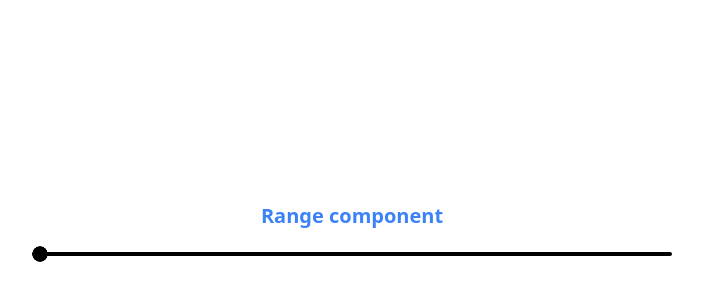
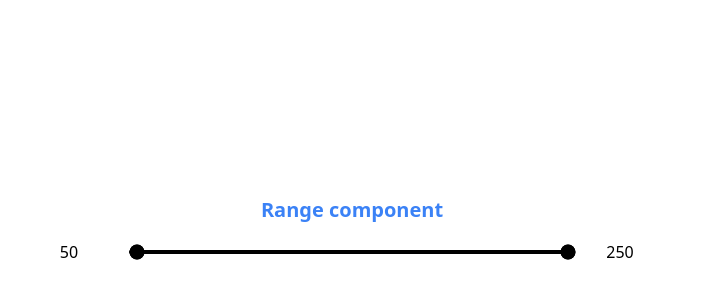
Before and after one commit to ccbabcn/range-component, a Next.js app: page / in a window 1280 px wide. Shown: the part 170-470 px from the top of the page, without its empty margins (288-991 px from the left). Built offline with nearby package versions, Linux system fonts and the light colour scheme.

Commit message:
Updates range logic

```diff
--- a/app/components/range/knob/useMouseMove.tsx
+++ b/app/components/range/knob/useMouseMove.tsx
@@ -1,6 +1,6 @@
 import { useMoveProps } from '@/app/types';
+import { useEffect } from 'react';
 import { getBoundedValue } from '@/app/utils';
-import { useEffect } from 'react';
 
 const useMouseMove = ({
   isDragging,
--- a/app/components/range/range.tsx
+++ b/app/components/range/range.tsx
@@ -1,30 +1,35 @@
 'use client';
 
+import { KnobOnChageProperties } from '@/app/types';
 import { useEffect, useRef, useState } from 'react';
 import Knob from './knob/knob';
-import { KnobOnChageProperties } from '@/app/types';
 
 const Range = (): JSX.Element => {
   const [limits, setLimits] = useState({
-    minSliderValue: 0,
-    maxSliderValue: 0,
-    offset: 0,
+    min: 0,
+    max: 0,
   });
+  const prices = [50, 250];
+  const maxPrice = Math.max(...prices);
+  const minPrice = Math.min(...prices);
   const knobSize = 15;
   const sliderRef = useRef(null);
+
+  const updateLimits = () => {
+    const parentOffset = sliderRef.current.offsetLeft;
+    const parentWidth = sliderRef.current.clientWidth;
+    const minLimit = parentOffset + knobSize / 2;
+    const maxLimit = parentOffset + parentWidth - knobSize / 2;
+    setLimits({
+      min: minLimit,
+      max: maxLimit,
+    });
+  };
   useEffect(() => {
     if (sliderRef.current) {
-      const parentOffset = sliderRef.current.offsetLeft;
-      const parentWidth = sliderRef.current.clientWidth;
-      const minLimit = parentOffset + knobSize / 2;
-      const maxLimit = parentOffset + parentWidth - knobSize / 2;
-      setLimits({
-        minSliderValue: minLimit,
-        maxSliderValue: maxLimit,
-        offset: parentOffset,
-      });
+      updateLimits();
     }
-  }, []);
+  }, [sliderRef?.current?.offsetLeft]);
 
   const [leftKnobProperties, setLeftKnobProperties] = useState({
     left: 0,
@@ -44,38 +49,92 @@ const Range = (): JSX.Element => {
   const handleOnRightKnobChange = (properties: KnobOnChageProperties) => {
     setRightKnobProperties(properties);
   };
+  const handleLeftInputChange = () => {};
+
+  const handleRightInputChange = () => {};
+
+  const fromPercentageToValue = () => {
+    const leftPercentage = leftKnobProperties.percent;
+    const rightPercentage = rightKnobProperties.percent;
+    const range = maxPrice - minPrice;
+    let leftValue = Math.round((leftPercentage * range) / 100 + minPrice);
+    let rightValue = Math.round((rightPercentage * range) / 100 + minPrice);
+
+    const isSameValue = leftValue === rightValue;
+    const isZeroPercentage = leftPercentage === 0 && rightPercentage === 0;
+    const isLeftPercentageBigger = leftPercentage > rightPercentage;
+
+    if (isSameValue && isZeroPercentage) {
+      leftValue = minPrice;
+      rightValue = minPrice + 1;
+    }
+    if (isSameValue && isLeftPercentageBigger) {
+      rightValue += 1;
+    }
+    if (isSameValue && !isLeftPercentageBigger) {
+      leftValue -= 1;
+    }
+
+    leftValue = Math.max(minPrice, leftValue);
+    rightValue = Math.min(maxPrice, rightValue);
+
+    return { leftValue, rightValue };
+  };
 
   return (
-    <div className="conatiner relative h-3 w-full items-center justify-center stroke-black">
-      <div className="relative flex w-full flex-row items-center">
+    <div className="conatiner flex flex-row items-center justify-center gap-x-2 stroke-black">
+      <input
+        className="text-center"
+        type="number"
+        id="left-input"
+        name="left-input"
+        step={1}
+        min={minPrice}
+        max={maxPrice - 1}
+        placeholder={String(minPrice)}
+        value={fromPercentageToValue().leftValue}
+        onChange={handleLeftInputChange}
+      />
+      <div className="element relative flex w-full flex-col items-center justify-center">
         <div
           ref={sliderRef}
           className="slider relative box-border flex h-4 w-full flex-col justify-center"
         >
           {sliderRef.current && (
-            <>
+            <div>
               <Knob
-                minLimit={limits.minSliderValue}
+                minLimit={limits.min}
                 maxLimit={Math.max(
                   rightKnobProperties.left - knobSize,
                   knobSize,
                 )}
                 onChange={handleOnLeftKnobChange}
                 isLeft={true}
-                initialValue={0}
+                percentValue={0}
               />
               <Knob
                 minLimit={leftKnobProperties.rigth}
-                maxLimit={limits.maxSliderValue}
+                maxLimit={limits.max}
                 onChange={handleOnRightKnobChange}
                 isLeft={false}
-                initialValue={100}
+                percentValue={100}
               />
               <div className="slider h-1 w-full rounded-full bg-black" />
-            </>
+            </div>
           )}
         </div>
       </div>
+      <input
+        className="text-center"
+        type="number"
+        id="right-input"
+        name="right-input"
+        min={minPrice + 1}
+        max={maxPrice}
+        placeholder={String(maxPrice)}
+        value={fromPercentageToValue().rightValue}
+        onChange={handleRightInputChange}
+      />
     </div>
   );
 };
```
